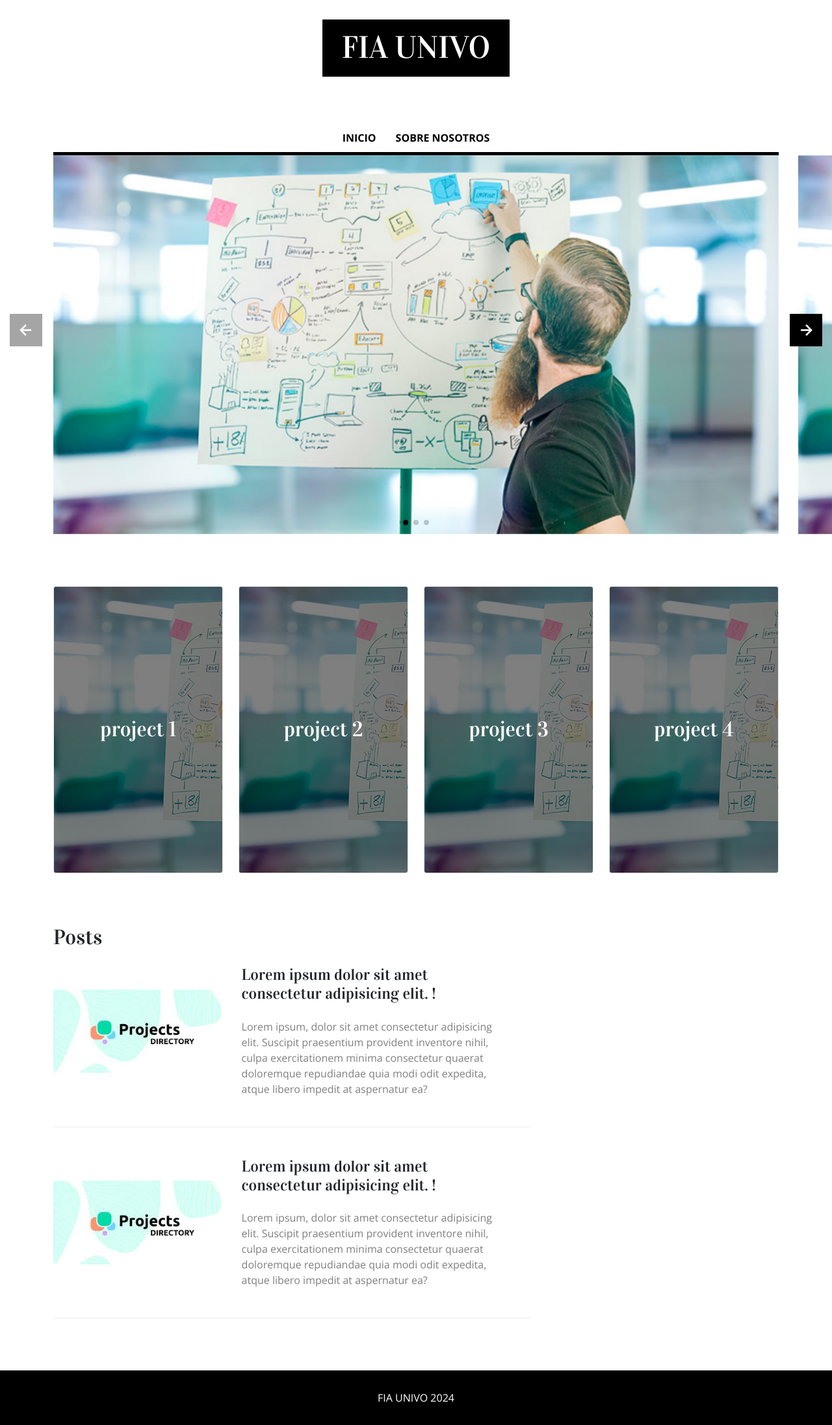
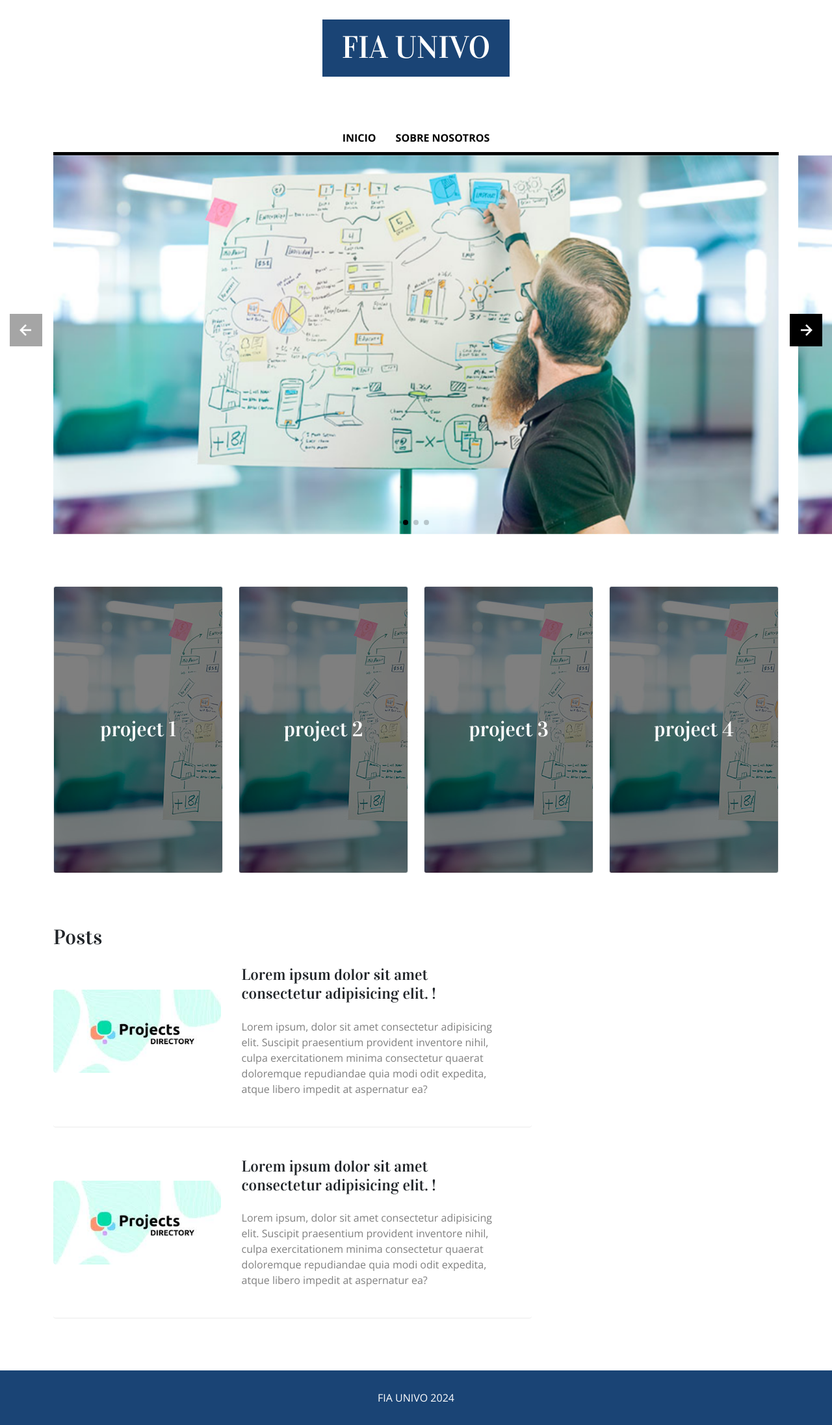
Before and after one commit to AndresGuzman04/WEB-FIA-UNIVO, a plain HTML site: page src/index.html in a window 1280 px wide. Shown: the whole page at 65% size. Drawn offline with nearby package versions, Linux system fonts and the light colour scheme.

Commit message:
modificando con colores intitucionales

```diff
--- a/css/cards.css
+++ b/css/cards.css
@@ -1,3 +1,5 @@
+
+
 .card{
     position: relative;
     width: 100%;
--- a/css/footer.css
+++ b/css/footer.css
@@ -3,7 +3,7 @@
     padding: 30px 0;
     display: flex;
     justify-content: center;
-    background-color: #000;
+    background-color: #1a4475;
     color: #fff;
     font: 'Vidaloka', serif;
     margin-top: 50px;
--- a/css/header.css
+++ b/css/header.css
@@ -11,7 +11,7 @@
 
 .header .logo{
     font-size: 3em;
-    background-color: #000;
+    background-color: #1a4475;
     color: #fff;
     padding: 15px 30px;
     margin-bottom: 1.5em;
```
Also changed, not shown: css/styles.css (line endings or trailing spaces).
